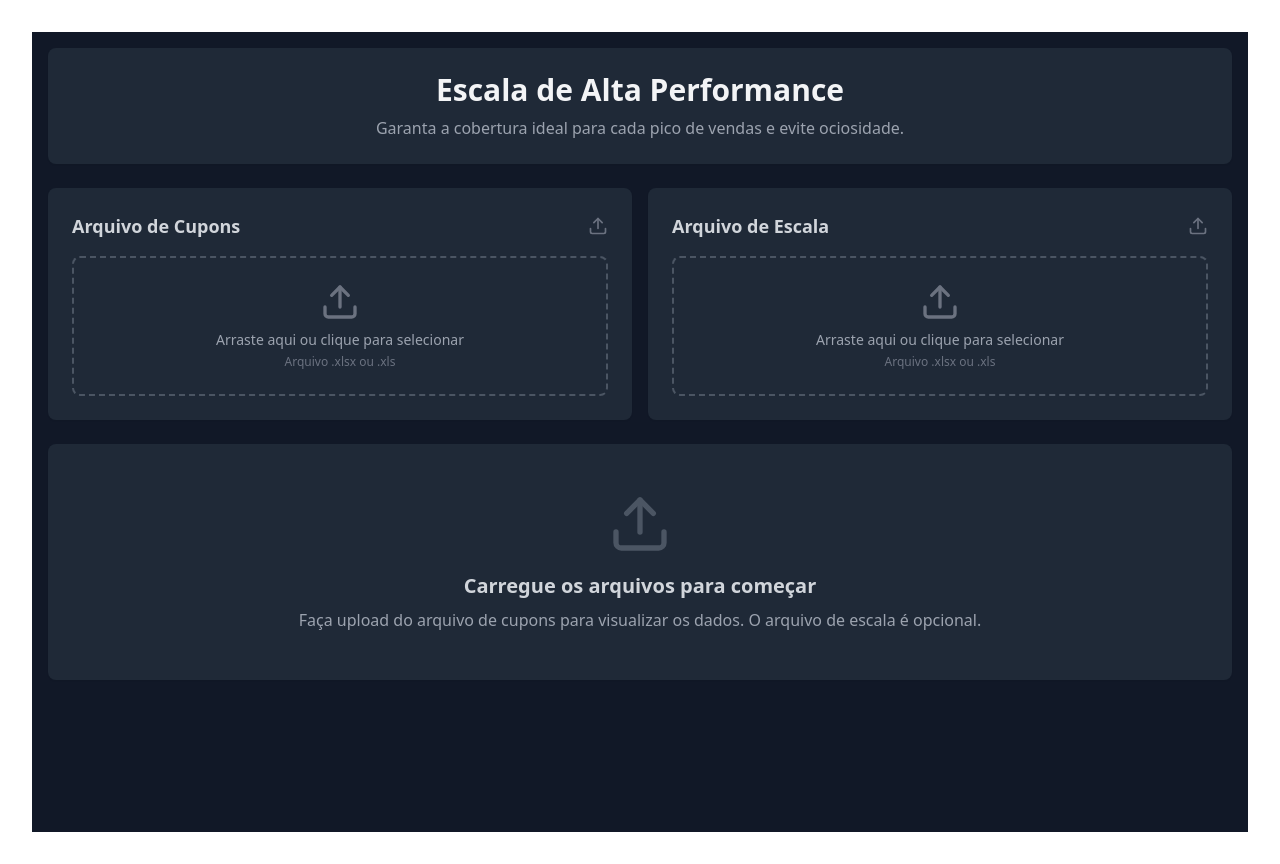
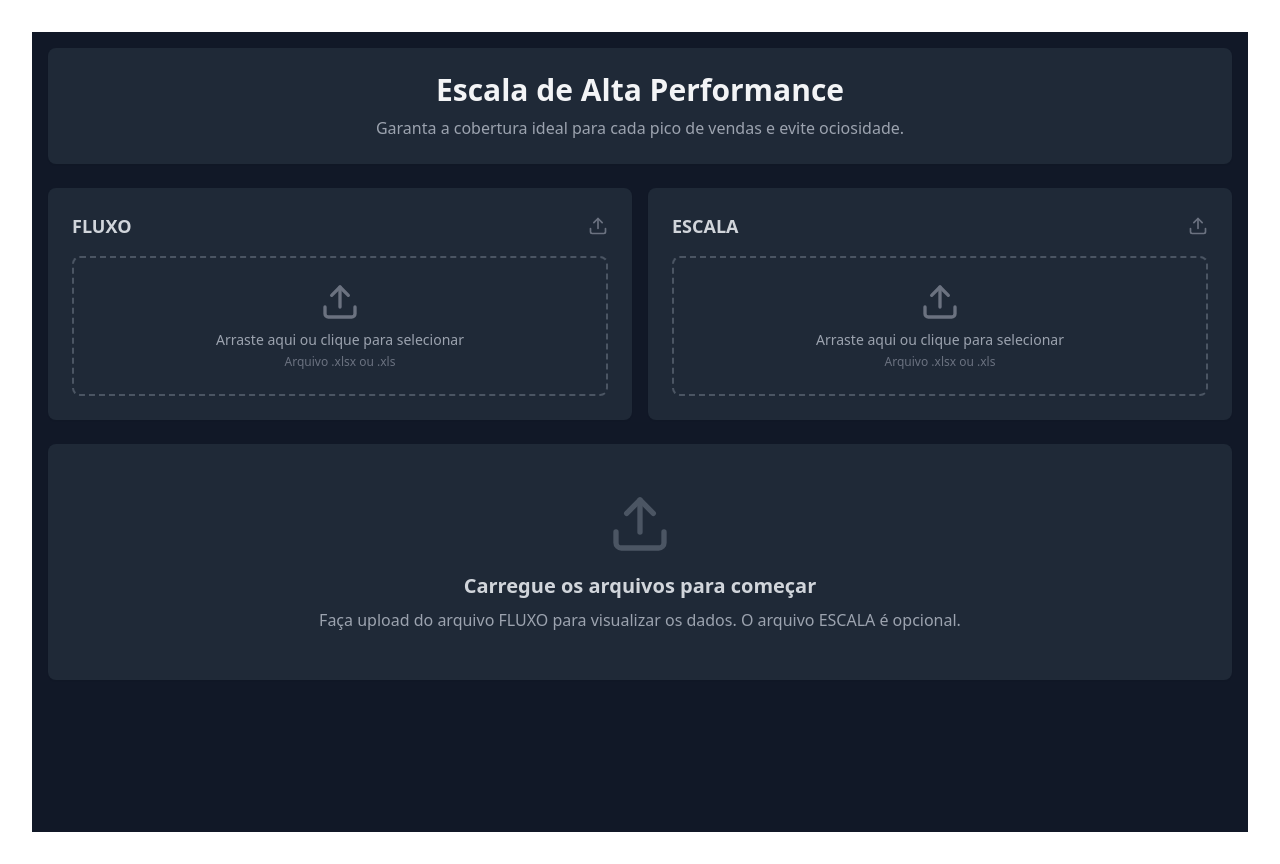
Before and after one commit to Lob0Garou/Escala-que-Converte, a React (Vite) app: page / in a window 1280 px wide. Built offline with nearby package versions, Linux system fonts and the light colour scheme.

Commit message:
UI: rename upload labels to FLUXO and ESCALA (no logic changes)

```diff
--- a/src/Dashboard.jsx
+++ b/src/Dashboard.jsx
@@ -370,7 +370,7 @@ const Dashboard = () => {
     <section className="grid grid-cols-1 md:grid-cols-2 gap-4 mb-6">
       <UploadBox
         type="cupons"
-        title="Arquivo de Cupons"
+        title="FLUXO"
         onUpload={handleFileUpload}
         onDrag={handleDrag}
         onDrop={handleDrop}
@@ -380,7 +380,7 @@ const Dashboard = () => {
       />
       <UploadBox
         type="escala"
-        title="Arquivo de Escala"
+        title="ESCALA"
         onUpload={handleFileUpload}
         onDrag={handleDrag}
         onDrop={handleDrop}
@@ -755,7 +755,7 @@ const Dashboard = () => {
           <div className="bg-white dark:bg-gray-800 rounded-lg shadow-sm p-12 text-center">
             <Upload className="w-16 h-16 text-gray-300 dark:text-gray-600 mx-auto mb-4" />
             <h3 className="text-xl font-semibold text-gray-700 dark:text-gray-300 mb-2">Carregue os arquivos para começar</h3>
-            <p className="text-gray-500 dark:text-gray-400">Faça upload do arquivo de cupons para visualizar os dados. O arquivo de escala é opcional.</p>
+            <p className="text-gray-500 dark:text-gray-400">Faça upload do arquivo FLUXO para visualizar os dados. O arquivo ESCALA é opcional.</p>
           </div>
         )}
       </div>
```
Also changed, not shown: 1 other file (tests, documents, lock files or other folders).
